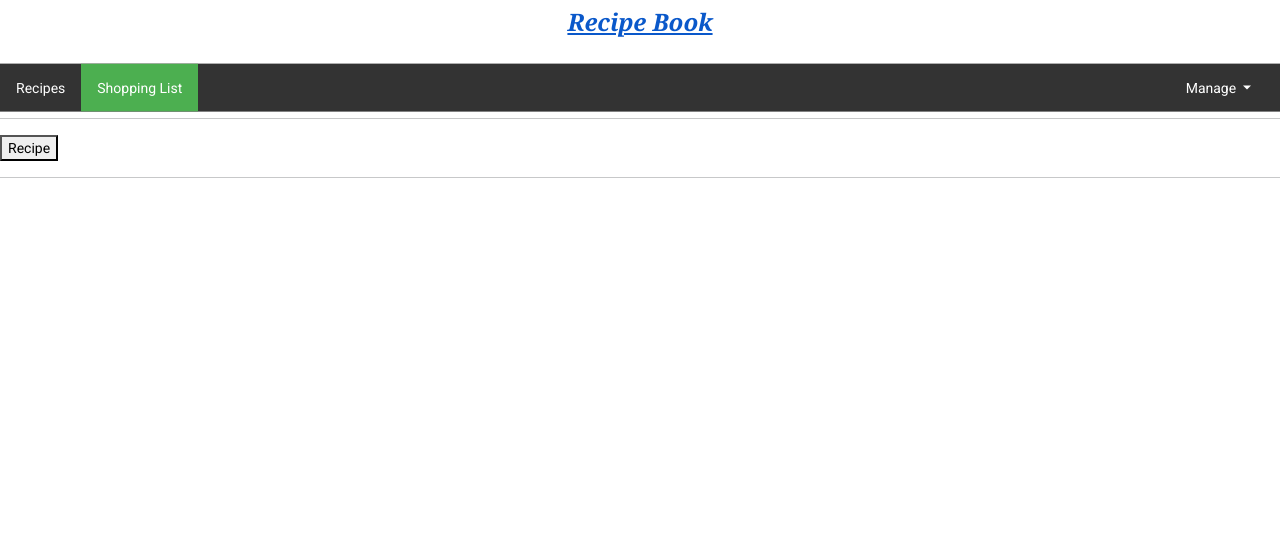
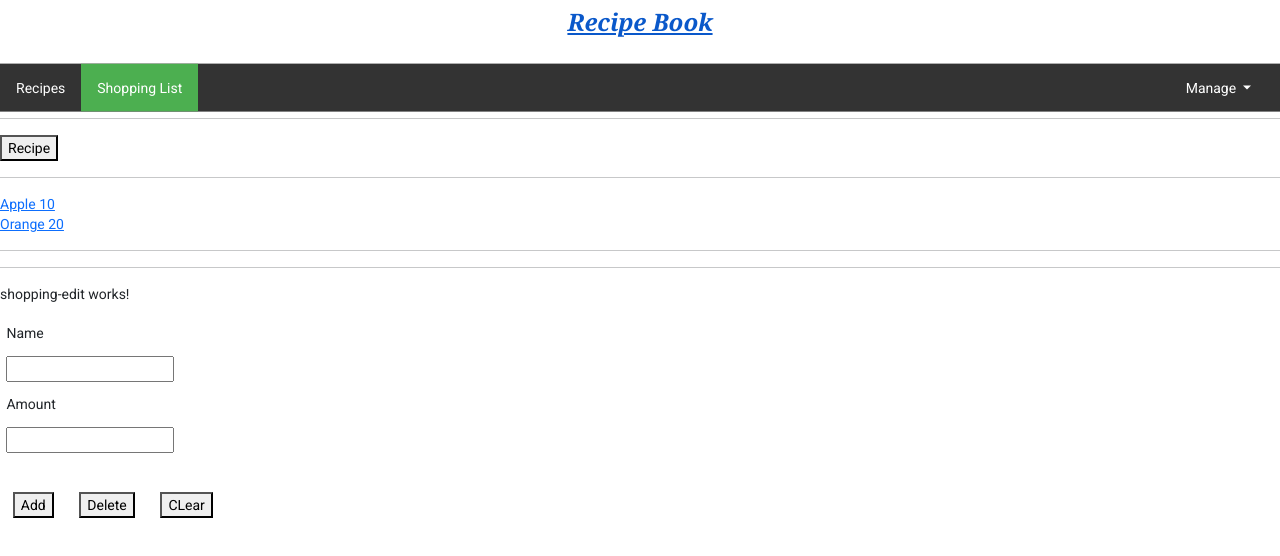
Before and after one commit to SajibTalukder2k16/Angular-learning, an Angular app: page /shopping-list in a window 1280 px wide. Shown: the top 556 px of the page. Built offline with nearby package versions, Linux system fonts and the light colour scheme.

Commit message:
shopping list updated

```diff
--- a/src/app/app.component.html
+++ b/src/app/app.component.html
@@ -1,6 +1,6 @@
-
 
     <app-header></app-header>
+    <router-outlet></router-outlet>
     <!--
         <div>
             <h1>Working</h1>
@@ -11,5 +11,5 @@
         <p>{{title}}</p>
         <hr>
 
+
     -->
-    <router-outlet></router-outlet>
--- a/src/app/app.module.ts
+++ b/src/app/app.module.ts
@@ -23,6 +23,7 @@ import { CustomPipe } from './custom_pipe.pipe';
 
 
 const appRoutes:Routes =[
+  {path:'1',component:HeaderComponent},
   {path:'recipes',component:RecipesComponent},
   {path:'shopping-list',component:ShoppingListComponent},
   {path:'**',component:NotFoundPageComponent}
--- a/src/app/shopping-list/shopping-edit/shopping-edit.component.css
+++ b/src/app/shopping-list/shopping-edit/shopping-edit.component.css
@@ -0,0 +1,6 @@
+button{
+    margin: 1%;;
+}
+label,input{
+    margin: .5%;;
+}
--- a/src/app/shopping-list/shopping-edit/shopping-edit.component.html
+++ b/src/app/shopping-list/shopping-edit/shopping-edit.component.html
@@ -1 +1,15 @@
 <p>shopping-edit works!</p>
+<label>Name </label>
+<br>
+<input type="text">
+<br>
+<label>Amount </label>
+<br>
+<input type="number">
+<br>
+<br>
+<div>
+    <button>Add</button>
+    <button>Delete</button>
+    <button>CLear</button>
+</div>
--- a/src/app/shopping-list/shopping-list.component.html
+++ b/src/app/shopping-list/shopping-list.component.html
@@ -1,3 +1,12 @@
 <hr>
 <button (click)="OnclickRecipe()">Recipe</button>
 <hr>
+<a href="" *ngFor="let ingredient of ingredients">
+    <div>
+        {{ingredient.name}}
+        {{ingredient.amount}}
+    </div>
+</a>
+<hr>
+<hr>
+<app-shopping-edit></app-shopping-edit>
--- a/src/app/shopping-list/shopping-list.component.ts
+++ b/src/app/shopping-list/shopping-list.component.ts
@@ -1,5 +1,6 @@
 import { Component, OnInit } from '@angular/core';
 import { Router } from '@angular/router';
+import { Ingredient } from '../shared/ingredients.model';
 
 @Component({
   selector: 'app-shopping-list',
@@ -7,6 +8,10 @@ import { Router } from '@angular/router';
   styleUrls: ['./shopping-list.component.css']
 })
 export class ShoppingListComponent implements OnInit {
+  ingredients:Ingredient[]=[
+    new Ingredient('Apple',10),
+    new Ingredient('Orange',20)
+  ];
 
   constructor(private router:Router) { }
 
```
Also changed, not shown: src/app/shared/ingredients.model.ts (added, +7 -0 lines), 2 other files (tests, documents, lock files or other folders).
